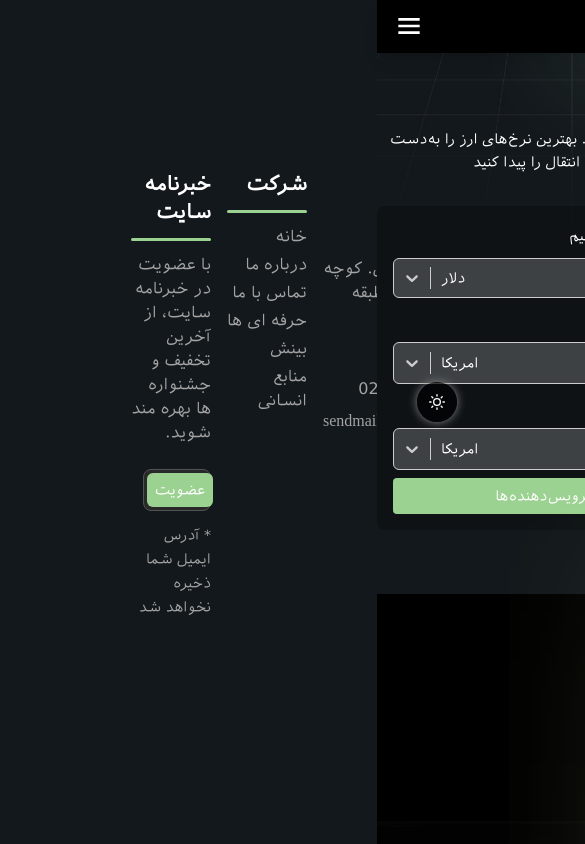
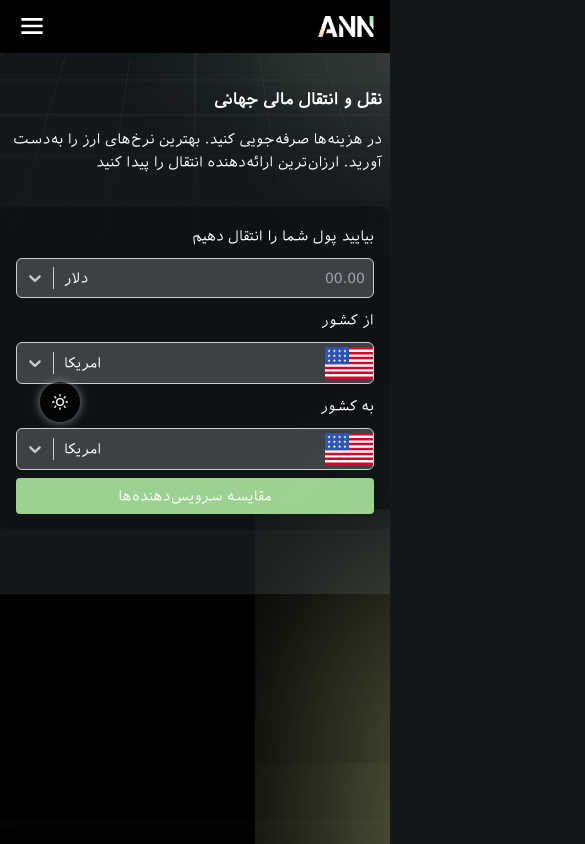
Before and after one commit to Aydin-lip/wallet, a Next.js app: page / in a window 390 px wide. Shown: the top 844 px of the page, 585 px wide, since content can reach past the window. Built offline with nearby package versions, Linux system fonts and the light colour scheme.

Commit message:
Set responsive footer

```diff
--- a/src/components/footer/index.tsx
+++ b/src/components/footer/index.tsx
@@ -8,20 +8,20 @@ import BackgroundMoj from '@/assets/images/bg-space.jpg'
 const Footer = () => {
   return (
     <>
-      <section className="w-full h-[23rem] bg-no-repeat bg-cover mb-[485px]" style={{ backgroundImage: `url('${BackgroundMoj.src}')` }}>
+      <section className="w-full h-[23rem] bg-no-repeat bg-cover lg:mb-[400px] min-[1200px]:mb-[485px]" style={{ backgroundImage: `url('${BackgroundMoj.src}')` }}>
         <div className="w-full h-full bg-gradient-to-t from-black to-transparent flex justify-center items-center">
           <div className="text-center">
             <span className="underline text-active-them font-bold text-2xl">شروع پروژه</span>
-            <h4 className="text-4xl text-white font-bold mt-6 mb-12">هم اکنون با ما تماس بگیرید</h4>
+            <h4 className="text-2xl min-[400px]:text-3xl md:text-4xl text-white font-bold mt-4 min-[400px]:mt-6 mb-8 min-[400px]:mb-12 mx-2">هم اکنون با ما تماس بگیرید</h4>
             <button className="text-white bg-active-them py-4 px-8 rounded-[1rem_0_1rem_0] transition-all duration-300 hover:rounded-[0_1rem_0_1rem] hover:bg-white hover:text-active-them font-bold text-sm">تماس با ما</button>
           </div>
         </div>
       </section>
 
-      <footer className="text-white bg-black fixed bottom-0 right-0 left-0 -z-[1] px-20">
+      <footer className="text-white bg-black lg:fixed lg:bottom-0 lg:right-0 lg:left-0 -z-[1] px-4 min-[1200px]:px-20">
         <div>
-          <div className="flex justify-between gap-4 py-20">
-            <div className="px-20">
+          <div className="grid sm:grid-cols-2 lg:flex justify-between gap-8 sm:gap-y-12 lg:gap-4 py-10 min-[1200px]:py-20">
+            <div className="sm:px-8 min-[1200px]:px-20">
               <Image
                 src={Logo}
                 alt="logo navbar"
@@ -49,7 +49,7 @@ const Footer = () => {
                 </div>
               </div>
             </div>
-            <div className="w-[13rem]">
+            <div className="md:w-[13rem]">
               <h4 className="text-xl font-bold mb-3">شرکت</h4>
               <div className="h-[3px] w-20 bg-active-them rounded-md mb-3"></div>
               <ul className="flex flex-col gap-1 text-neutral-400">
@@ -73,7 +73,7 @@ const Footer = () => {
                 </li>
               </ul>
             </div>
-            <div className="w-[23rem]">
+            <div className="md:w-[23rem]">
               <h4 className="font-bold mb-3 text-xl">خبرنامه سایت</h4>
               <div className="h-[3px] w-20 bg-active-them rounded-md mb-3"></div>
               <div>
@@ -86,11 +86,11 @@ const Footer = () => {
               </div>
             </div>
           </div>
-          <div className="py-6 border-t border-neutral-900 flex justify-between items-center">
+          <div className="py-2 sm:py-6 border-t border-neutral-900 flex justify-between items-center">
             <div>
               <span className="text-sm text-neutral-400">© قالب شرکتی کریوت. متن کپی رایت</span>
             </div>
-            <div className="flex gap-4">
+            <div className="flex sm:gap-4">
               <span className="w-10 h-10 cursor-pointer flex justify-center items-center rounded-full transition-all border-neutral-500 hover:border">
                 <FaceBookIcon color="#fff" className="w-5" />
               </span>
--- a/src/pages/index.tsx
+++ b/src/pages/index.tsx
@@ -13,10 +13,10 @@ const Home = () => {
         <FirstSection />
         <SecondSection />
         <ThirdSection />
-        <FourthSection />
+        {/* <FourthSection />
         <FifthSection />
         <SixthSection />
-        <SeventhSection />
+        <SeventhSection /> */}
       </div>
     </>
   )
```
